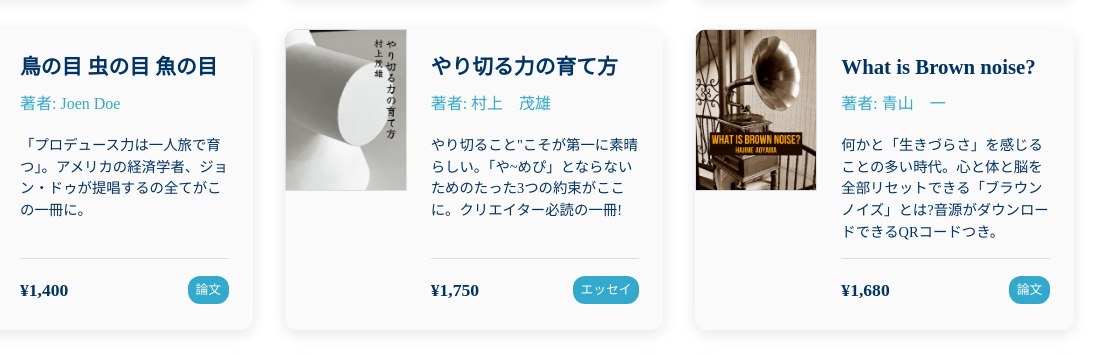
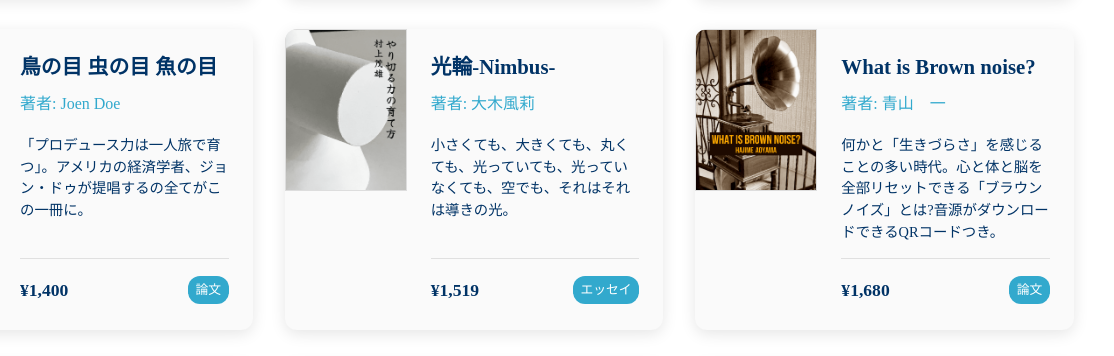
Before and after one commit to hazamashobo/books, a plain HTML site: page index.html in a window 1280 px wide. Shown: the part 723-1079 px from the top of the page, 166-1280 px from the left. Drawn offline with Linux system fonts and the light colour scheme.

Commit message:
Update index.html

```diff
--- a/index.html
+++ b/index.html
@@ -361,17 +361,17 @@
         </div>
       </div>
 
-      <!-- Book 5 - やり切る力の育て方 (クリック可能) -->
+      <!-- Book 5 -光輪-Nimbus- (クリック可能) -->
       <div class="book-card clickable" data-genre="essei" id="yarikiru-book" onclick="countClick()">
         <div class="book-cover">
-          <img src="gazou/hyoushi6.png" alt="やり切る力の育て方">
+          <img src="gazou/hyoushi6.png" alt="光輪-Nimbus-">
         </div>
         <div class="book-info">
-          <h3 class="book-title">やり切る力の育て方</h3>
-          <p class="book-author">著者: 村上　茂雄</p>
-          <p class="book-description">やり切ること"こそが第一に素晴らしい。「や~めぴ」とならないためのたった3つの約束がここに。クリエイター必読の一冊!</p>
+          <h3 class="book-title">光輪-Nimbus-</h3>
+          <p class="book-author">著者: 大木風莉</p>
+          <p class="book-description">小さくても、大きくても、丸くても、光っていても、光っていなくても、空でも、それはそれは導きの光。</p>
           <div class="book-meta">
-            <span class="book-price">¥1,750</span>
+            <span class="book-price">¥1,519</span>
             <span class="book-genre">エッセイ</span>
           </div>
         </div>
```
